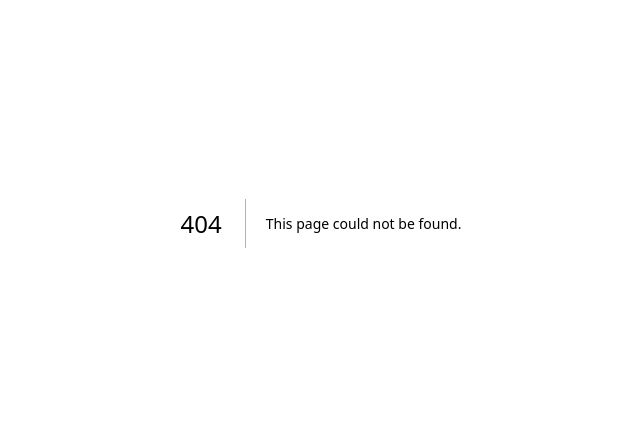
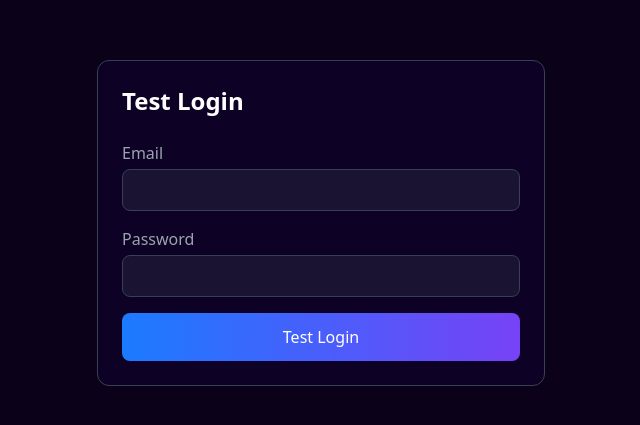
Before and after one commit to Crevista/Tiktok-affiliate-search, a Next.js app: page /test-login in a window 1280 px wide. Before the commit this address had no page. Shown: the part 177-602 px from the top of the page, without its empty margins (319-959 px from the left). Built offline with nearby package versions, Linux system fonts and the light colour scheme.

Commit message:
Create page.js

```diff
--- /dev/null
+++ b/app/test-login/page.js
@@ -0,0 +1,81 @@
+"use client";
+
+import { useState } from 'react';
+import { signIn } from 'next-auth/react';
+
+export default function TestLoginPage() {
+  const [email, setEmail] = useState('');
+  const [password, setPassword] = useState('');
+  const [result, setResult] = useState(null);
+  const [loading, setLoading] = useState(false);
+
+  const handleTestLogin = async (e) => {
+    e.preventDefault();
+    setLoading(true);
+    setResult(null);
+
+    try {
+      const response = await signIn('credentials', {
+        redirect: false,
+        email,
+        password,
+      });
+
+      setResult(response);
+    } catch (error) {
+      console.error('Error:', error);
+      setResult({ error: 'An error occurred' });
+    } finally {
+      setLoading(false);
+    }
+  };
+
+  return (
+    <div className="min-h-screen bg-[#0B0219] text-white flex items-center justify-center p-4">
+      <div className="bg-[#0D0225] border border-gray-700 rounded-xl p-6 w-full max-w-md">
+        <h1 className="text-2xl font-bold mb-6">Test Login</h1>
+
+        <form onSubmit={handleTestLogin} className="space-y-4">
+          <div>
+            <label className="block text-gray-400 mb-1">Email</label>
+            <input
+              type="email"
+              value={email}
+              onChange={(e) => setEmail(e.target.value)}
+              className="w-full px-4 py-2 bg-[#1A1332] border border-gray-700 rounded-lg focus:outline-none focus:border-[#1B7BFF]"
+              required
+            />
+          </div>
+
+          <div>
+            <label className="block text-gray-400 mb-1">Password</label>
+            <input
+              type="password"
+              value={password}
+              onChange={(e) => setPassword(e.target.value)}
+              className="w-full px-4 py-2 bg-[#1A1332] border border-gray-700 rounded-lg focus:outline-none focus:border-[#1B7BFF]"
+              required
+            />
+          </div>
+
+          <button
+            type="submit"
+            disabled={loading}
+            className="w-full py-3 rounded-lg bg-gradient-to-r from-[#1B7BFF] to-[#7742F6] hover:opacity-90 transition"
+          >
+            {loading ? 'Testing...' : 'Test Login'}
+          </button>
+        </form>
+
+        {result && (
+          <div className="mt-6">
+            <h2 className="text-xl font-bold mb-2">Result:</h2>
+            <pre className="bg-[#1A1332] p-4 rounded-lg overflow-auto text-sm">
+              {JSON.stringify(result, null, 2)}
+            </pre>
+          </div>
+        )}
+      </div>
+    </div>
+  );
+}
```
